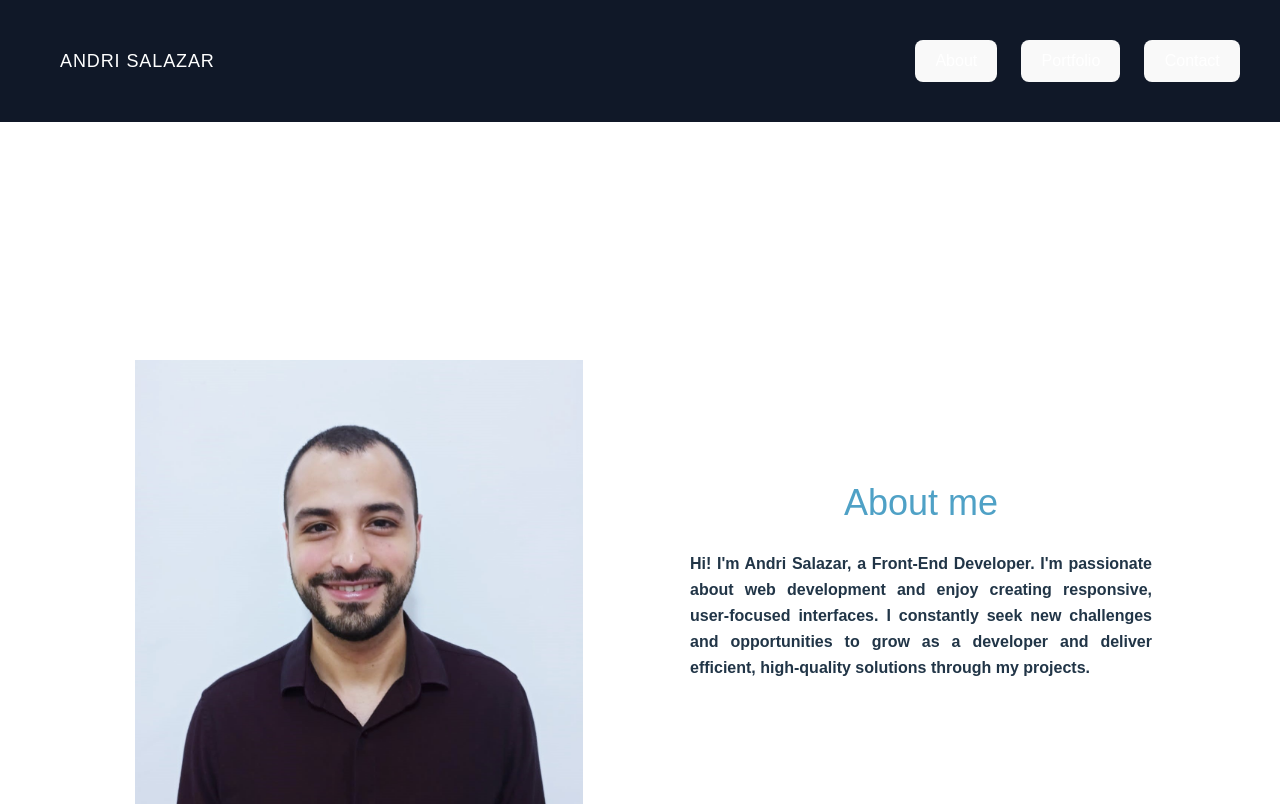
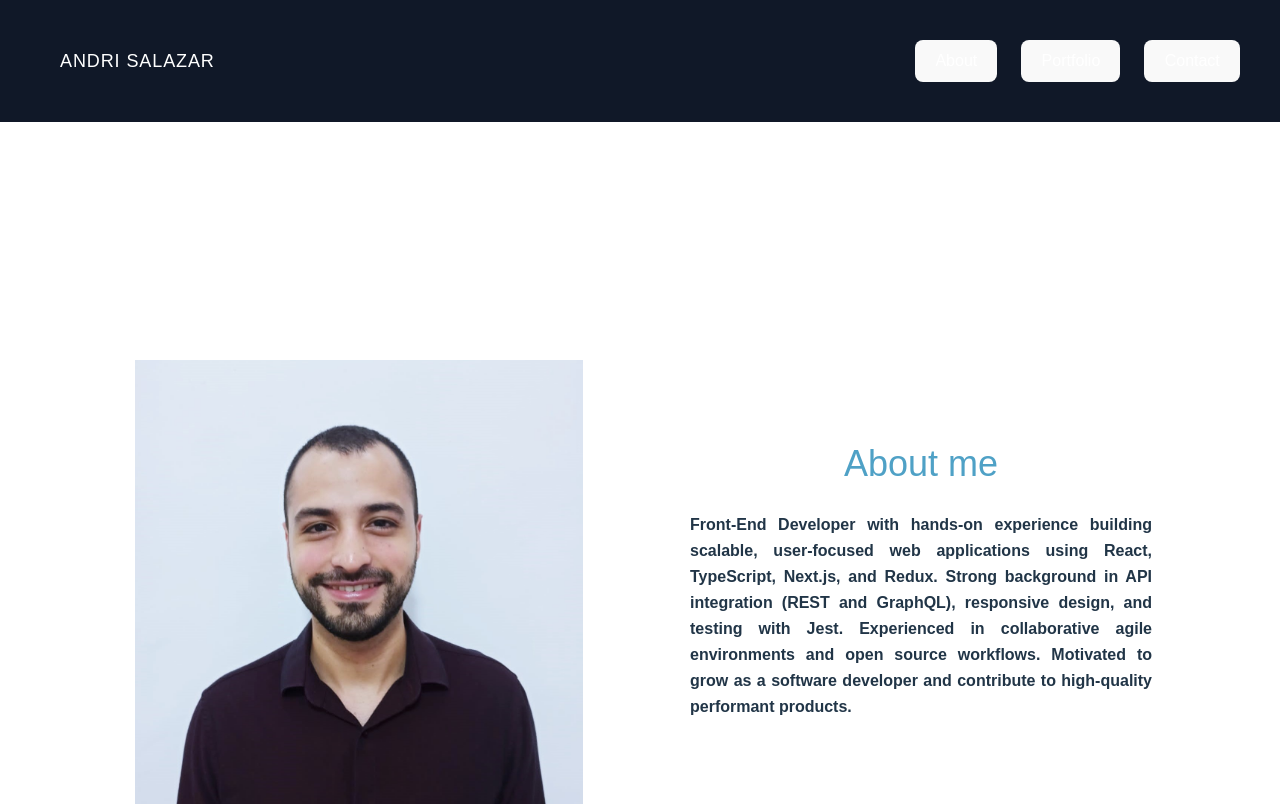
Before and after one commit to Andri-jose/Portfolio, a React (Vite) app: page / in a window 1280 px wide. Shown: the top 806 px of the page. Built offline with nearby package versions, Linux system fonts and the light colour scheme; a web font is replaced by a local one.

Commit message:
changing titles

```diff
--- a/src/components/about.jsx
+++ b/src/components/about.jsx
@@ -12,9 +12,11 @@ function About() {
 
         <div className="flex flex-col justify-center items-center gap-7 px-4 md:px-8 lg:px-12">
           <h2 className="text-4xl text-[#4FA1C6] text-center">About me</h2>
-          <p className="text-justify leading-relaxed max-w-2xl mx-auto font-semibold">Hi! I'm Andri Salazar, a Front-End Developer. I'm passionate about web development
-            and enjoy creating responsive, user-focused interfaces. I constantly seek new challenges and
-            opportunities to grow as a developer and deliver efficient, high-quality solutions through my projects.
+          <p className="text-justify leading-relaxed max-w-2xl mx-auto font-semibold">Front-End Developer with hands-on
+            experience building scalable, user-focused web applications using React, TypeScript, Next.js, and Redux.
+            Strong background in API integration (REST and GraphQL), responsive design, and testing with Jest.
+            Experienced in collaborative agile environments and open source workflows. Motivated to grow as a software
+            developer and contribute to high-quality performant products.
           </p>
         </div>
       </section>
--- a/src/components/portfolio.jsx
+++ b/src/components/portfolio.jsx
@@ -49,15 +49,15 @@ function Portfolio() {
 
         <div className="md:grid md:grid-cols-3 mt-15 flex flex-col">
           <div className="bg-black flex-col flex justify-evenly items-center px-5 py-18 font-medium leading-6">
-            <h2 className="text-lg font-semibold pb-5 md:pb-0">E-commerce page</h2>
+            <h2 className="text-lg font-semibold pb-5 md:pb-0">Real Estate Landing Page</h2>
             <p className="pb-5 md:pb-0">
-              E-commerce for purchases of legumes in a diet store created with html5, css3, js, jquery and ajax.
+              Landing page created for a real estate company, created with React, TypeScript, Tailwind CSS, useState, Vitest for Testing.
             </p>
-            <button onClick={() => window.open('https://andri-jose.github.io/e-commerce-page-js-jquery/index.html', '_blank')}>
+            <button onClick={() => window.open('https://andri-jose.github.io/Landing-Page-Real-Estate/', '_blank')}>
               View more
             </button>
           </div>
-          <img src="./IMG/ecommerce.avif" className="col-span-2 w-full h-full " alt="Description" />
+          <img src="./IMG/image-realestate.png" className="col-span-2 w-full h-full " alt="Description" />
         </div>
       </section>
 
```
Also changed, not shown: public/IMG/image-realestate.png (added).
